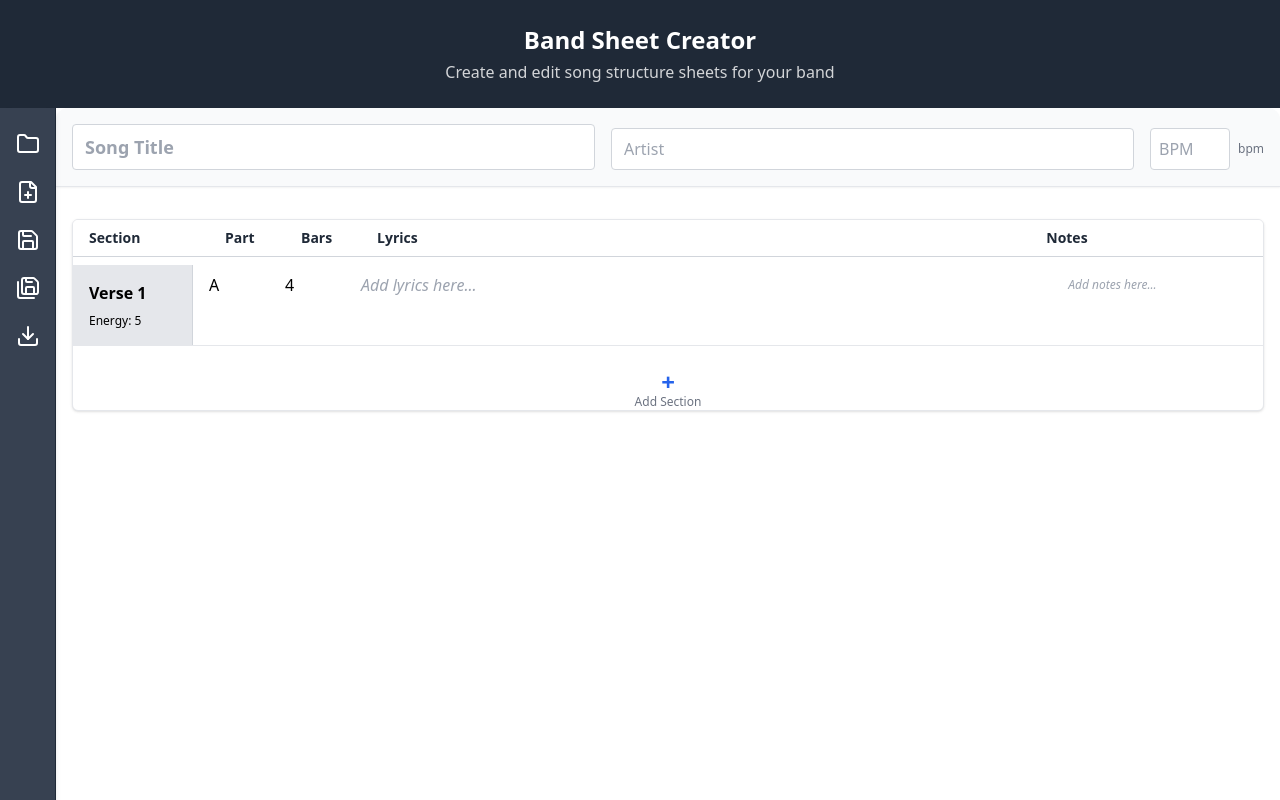
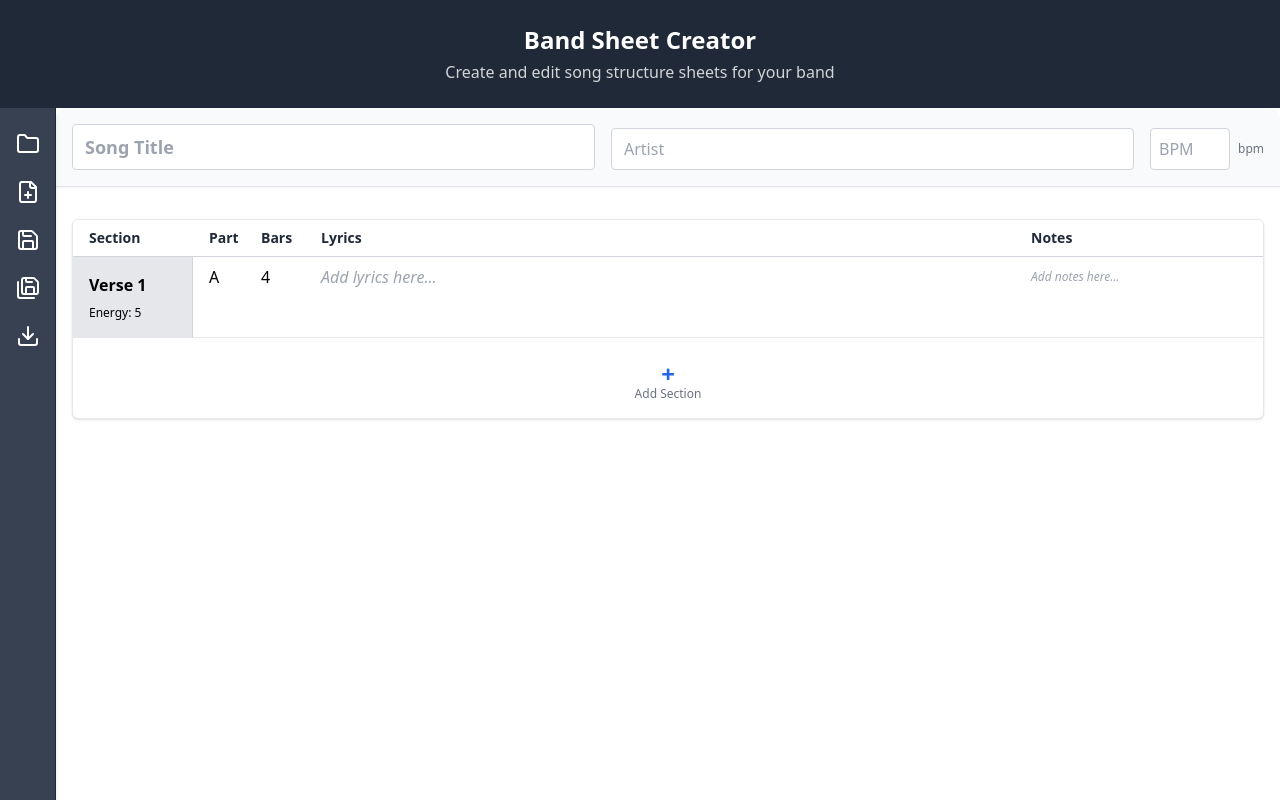
Before and after one commit to bliiir/band_sheets, a React (Create React App) app in the folder band-sheet-creator/: page / in a window 1280 px wide. Shown: the top 800 px of the page. Built offline with nearby package versions, Linux system fonts and the light colour scheme.

Commit message:
style: fixed alignment

```diff
--- a/band-sheet-creator/src/components/BandSheetEditor.js
+++ b/band-sheet-creator/src/components/BandSheetEditor.js
@@ -105,6 +105,17 @@ export default function BandSheetEditor() {
     lyrics: "Add lyrics here...",
     notes: "Add notes here..."
   };
+
+  // Define common widths for consistent columns
+  const columnWidths = {
+    section: "w-[120px] min-w-[120px]",
+    part: "w-[60px] min-w-[60px]",
+    bars: "w-[60px] min-w-[60px]",
+    lyrics: "flex-1",
+    notes: "w-[200px] min-w-[200px]",
+    actions: "w-[40px] min-w-[40px]"
+  };
+
 
   // Helper to get a unique ID
   const getNextId = () => {
@@ -810,19 +821,19 @@ export default function BandSheetEditor() {
 
         {/* Sheet container */}
         <div className="mt-8 ml-4 mr-4 mb-4 bg-white rounded-md shadow border border-gray-200 overflow-x-auto">
-          {/* Sheet header */}
-          <div className="grid grid-cols-[120px_60px_60px_1fr_12.5%_40px] gap-4 px-4 mb-2 py-2 border-b border-gray-300 font-bold bg-white text-sm text-gray-800">
-            <div className="min-w-[120px]">Section</div>
-            <div className="min-w-[60px]">Part</div>
-            <div className="min-w-[60px]">Bars</div>
-            <div>Lyrics</div>
-            <div>Notes</div>
-            <div className="min-w-[40px]"></div>
+          {/* Sheet header row */}
+          <div className="flex border-b border-gray-300 font-bold bg-white text-sm text-gray-800">
+            <div className="w-[120px] min-w-[120px] px-4 py-2 flex items-center">Section</div>
+            <div className="w-[60px] min-w-[60px] px-4 py-2 flex items-center">Part</div>
+            <div className="w-[60px] min-w-[60px] px-2 py-2 flex items-center">Bars</div>
+            <div className="flex-1 px-2 py-2 flex items-center">Lyrics</div>
+            <div className="w-[200px] min-w-[200px] px-2 py-2 flex items-center">Notes</div>
+            <div className="w-[40px] min-w-[40px] px-2 py-2 flex items-center"></div>
           </div>
 
           {/* Sections */}
           {sections.map((section, si) => (
-             <div key={section.id} className="border-b border-gray-200">
+            <div key={section.id} className="border-b border-gray-200">
               <div className="flex">
                 {/* Section header */}
                 <div
@@ -891,12 +902,13 @@ export default function BandSheetEditor() {
                   {section.parts.map((part, pi) => (
                     <div
                       key={part.id}
-                      className="grid grid-cols-[60px_60px_minmax(0,1fr)_12.5%_40px] gap-4 pl-4 pr-2 py-2 border-b border-gray-100 items-center last:border-b-0 h-[40px]"
+                      className="flex h-[40px] border-b border-gray-100 last:border-b-0"
                       onMouseEnter={() => setHoverState({ type: 'part', si, pi })}
                       onMouseLeave={() => setHoverState({ type: null, si: null, pi: null })}
                     >
+                      {/* Using the exact same widths as the header */}
                       <div
-                        className={`min-w-[60px] ${isEditing(si, pi, 'part') ? 'editing-cell' : 'cursor-pointer'}`}
+                        className="w-[60px] min-w-[60px] px-4 py-2 cursor-pointer flex items-center"
                         onClick={() => !isEditing(si, pi, 'part') && beginEdit(si, pi, 'part')}
                       >
                         {isEditing(si, pi, 'part') ? (
@@ -916,8 +928,9 @@ export default function BandSheetEditor() {
                           part.part || "?"
                         )}
                       </div>
+
                       <div
-                        className={`min-w-[60px] ${isEditing(si, pi, 'bars') ? 'editing-cell' : 'cursor-pointer'}`}
+                        className="w-[60px] min-w-[60px] px-2 py-2 cursor-pointer flex items-center"
                         onClick={() => !isEditing(si, pi, 'bars') && beginEdit(si, pi, 'bars')}
                       >
                         {isEditing(si, pi, 'bars') ? (
@@ -938,8 +951,9 @@ export default function BandSheetEditor() {
                           part.bars
                         )}
                       </div>
+
                       <div
-                        className={`text-gray-500 ${isEditing(si, pi, 'lyrics') ? 'editing-cell' : 'cursor-pointer'}`}
+                        className="flex-1 px-2 py-2 text-gray-500 cursor-pointer flex items-center"
                         onClick={() => !isEditing(si, pi, 'lyrics') && beginEdit(si, pi, 'lyrics')}
                       >
                         {isEditing(si, pi, 'lyrics') ? (
@@ -957,8 +971,9 @@ export default function BandSheetEditor() {
                           part.lyrics || <span className="text-gray-400 italic">{placeholders.lyrics}</span>
                         )}
                       </div>
+
                       <div
-                        className={`text-xs text-gray-500 ${isEditing(si, pi, 'notes') ? 'editing-cell' : 'cursor-pointer'}`}
+                        className="w-[200px] min-w-[200px] px-2 py-2 text-xs text-gray-500 cursor-pointer flex items-center"
                         onClick={() => !isEditing(si, pi, 'notes') && beginEdit(si, pi, 'notes')}
                       >
                         {isEditing(si, pi, 'notes') ? (
@@ -976,7 +991,8 @@ export default function BandSheetEditor() {
                           part.notes ? part.notes : <span className="text-gray-400 italic">{placeholders.notes}</span>
                         )}
                       </div>
-                      <div className="flex justify-center min-w-[40px]">
+
+                      <div className="w-[40px] min-w-[40px] px-2 py-2 flex justify-center items-center">
                         {(hoverState.type === 'part' && hoverState.si === si && hoverState.pi === pi) && (
                           <div
                             onClick={(e) => handleContextMenu(e, "part", si, pi)}
@@ -991,12 +1007,12 @@ export default function BandSheetEditor() {
                 </div>
               </div>
             </div>
-           ))}
+          ))}
 
 
 
         {/* Add new section button at the bottom */}
-        <div className="flex flex-col items-center justify-center mt-6 mb-4cursor-pointer select-none group" onClick={addSection}>
+        <div className="flex flex-col items-center justify-center mt-6 mb-4 cursor-pointer select-none group" onClick={addSection}>
           <div className="text-2xl font-bold text-blue-600 group-hover:text-blue-800 leading-none">+</div>
           <div className="text-xs text-gray-500 group-hover:text-blue-700">Add Section</div>
         </div>
```
Also changed, not shown: band-sheet-creator/src/assets/logo1.png (added), band-sheet-creator/src/assets/logo_black.png (added).
